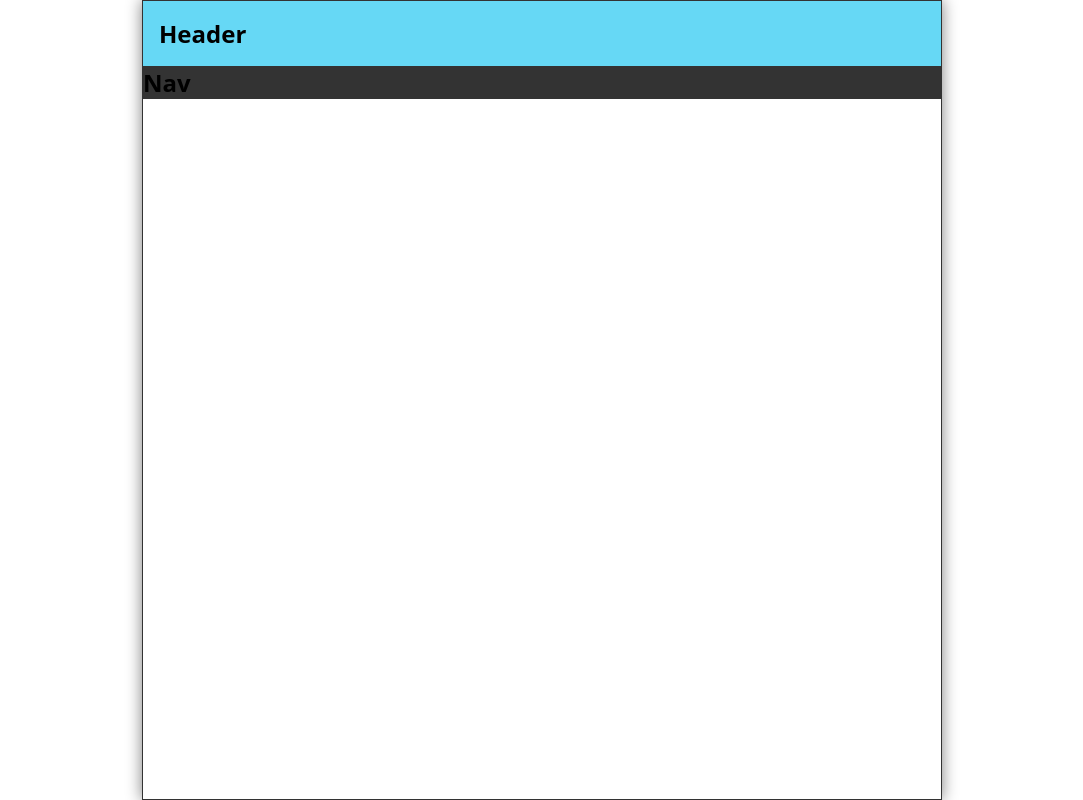
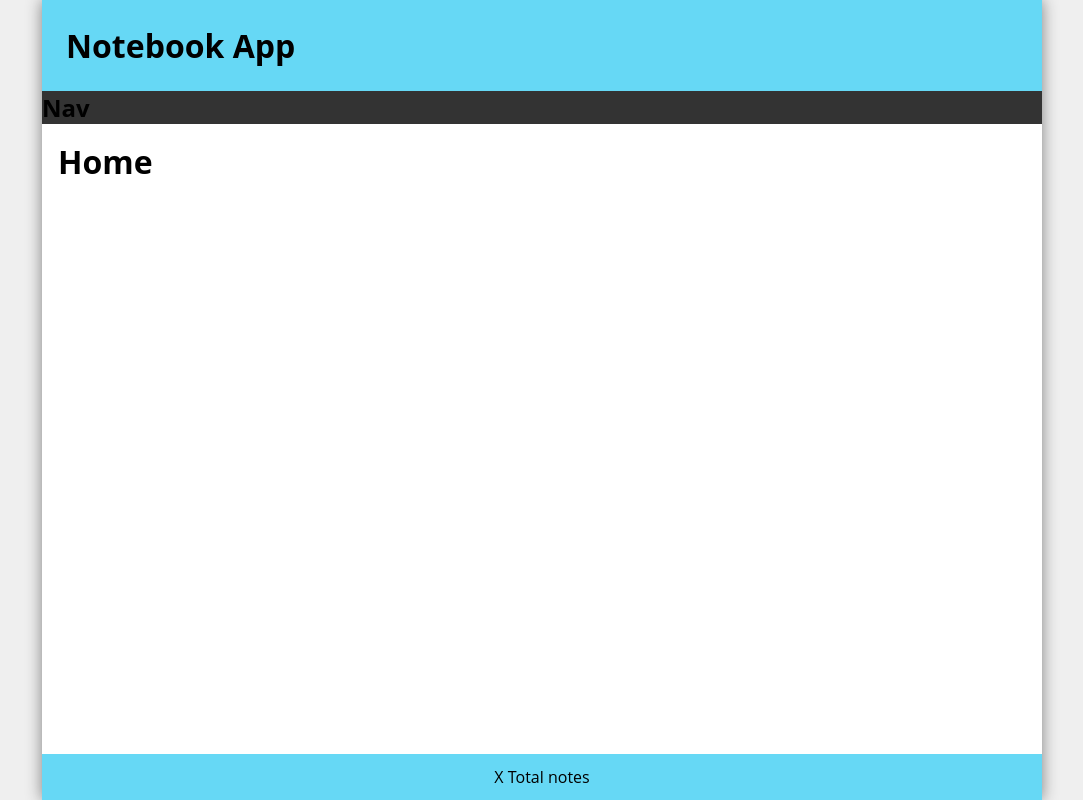
Before and after one commit to jordanr2m/react-notebook-app, a React (Create React App) app: page / in a window 1280 px wide. Shown: the whole page, without its empty margins (98-1181 px from the left). Built offline with nearby package versions, Linux system fonts and the light colour scheme.

Commit message:
Worked on the Header and Nav components and some styling.

```diff
--- a/package.json
+++ b/package.json
@@ -8,6 +8,7 @@
     "@testing-library/user-event": "^13.5.0",
     "react": "^18.3.1",
     "react-dom": "^18.3.1",
+    "react-router-dom": "^6.26.1",
     "react-scripts": "5.0.1",
     "web-vitals": "^2.1.4"
   },
--- a/src/App.js
+++ b/src/App.js
@@ -1,12 +1,28 @@
-import Header from './components/Header.js';
-import Nav from './components/Nav.js';
+import Layout from './Layout.js';
+import Home from './components/Home.js';
+import NewPost from './components/NewPost.js';
+import PostPage from './components/PostPage.js';
+import About from './components/About.js';
+import Missing from './components/Missing.js';
+import { Routes, Route, useNavigate } from 'react-router-dom';
 
 function App() {
   return (
-    <div className="App">
-      <Header />
-      <Nav />
-    </div>
+    <Routes>
+      <Route path="/" element={<Layout />} >
+
+        <Route index element={<Home />} />
+
+        <Route path="post">
+          <Route index element={<NewPost />} />
+          <Route path=":id" element={PostPage} />
+        </Route>
+
+        <Route path="about" element={<About />} />
+
+        <Route path="*" element={<Missing />} />
+      </Route>
+    </Routes>
   );
 }
 
--- a/src/Layout.js
+++ b/src/Layout.js
@@ -1,9 +1,15 @@
-
+import Header from './components/Header.js';
+import Nav from './components/Nav.js';
+import Footer from './components/Footer.js';
+import { Outlet } from 'react-router-dom';
 
 const Layout = () => {
   return (
-    <div>
-
+    <div className="App">
+      <Header />
+      <Nav />
+      <Outlet />
+      <Footer />
     </div>
   )
 }
--- a/src/components/Footer.js
+++ b/src/components/Footer.js
@@ -1,10 +1,8 @@
-
-
 const Footer = () => {
   return (
-    <div>
-      <h2>Footer</h2>
-    </div>
+    <footer className="Footer default-theme">
+      <p>X Total notes</p>
+    </footer>
   )
 }
 
--- a/src/components/Header.js
+++ b/src/components/Header.js
@@ -2,8 +2,8 @@
 
 const Header = () => {
   return (
-    <header className='Header'>
-      <h1>Header</h1>
+    <header className='Header default-theme'>
+      <h1>Notebook App</h1>
     </header>
   )
 }
--- a/src/components/Home.js
+++ b/src/components/Home.js
@@ -2,9 +2,9 @@
 
 const Home = () => {
   return (
-    <div>
+    <main className="Home">
       <h1>Home</h1>
-    </div>
+    </main>
   )
 }
 
--- a/src/components/Nav.js
+++ b/src/components/Nav.js
@@ -2,7 +2,7 @@
 
 const Nav = () => {
   return (
-    <nav className='Nav'>
+    <nav className='Nav default-theme'>
       <h1>Nav</h1>
     </nav>
   )
--- a/src/index.css
+++ b/src/index.css
@@ -13,10 +13,10 @@ body {
   -webkit-font-smoothing: antialiased;
   -moz-osx-font-smoothing: grayscale;
   display: flex;
-  /* background-color: #efefef; */
+  background-color: #efefef;
 }
 
-/* Makes App width consistent */
+/* Make App width consistent */
 #root {
   flex-grow: 1;
   /* CENTER the app */
@@ -27,46 +27,64 @@ body {
 
 .App {
   width: 100%;
-  max-width: 800px; /* If we remove this, the app becomes FULL SCREEN !!! */
+  max-width: 1000px;
   height: 100vh;
   display: flex;
-  flex-direction: column; /* Make the Components stack on top of each other */
+  flex-direction: column;
   justify-content: flex-start;
   align-items: center;
-  border: 1px solid #333;
   box-shadow: 0px 0px 15px gray;
 }
 
-.Header,
-.Footer {
+
+/***** THEME COLORS for APP *****/
+Header.default-theme,
+Footer.default-theme {
+  background-color: #66d8f5;
+}
+
+Nav.default-theme {
+  background-color: #333;
+}
+
+
+
+.Header {
   width: 100%;
-  background-color: #66d8f5;
-  padding: 1rem;
-  display: flex;
-  justify-content: space-between;
-  align-items: center;
+  padding: 1.5rem;
 }
 
 .Header h1 {
-  font-size: 1.5rem;
-}
-
-.Header svg {
   font-size: 2rem;
 }
 
 .Footer {
+  width: 100%;
   padding: 0.75rem;
-  /* !! Good way to center when you have only 1 thing */
+  /* center when you have only 1 thing */
   display: grid;
   place-content: center;
 }
 
 .Nav {
   width: 100%;
-  background-color: #333;
   display: flex;
   flex-direction: column;
   justify-content: flex-start;
   align-items: flex-start;
 }
+
+
+
+
+.Home,
+.NewPost,
+.PostPage,
+.About,
+.Missing {
+  width: 100%;
+  flex-grow: 1; /* Take up all extra space */
+  padding: 1rem;
+  overflow-y: auto; /* Allows the Footer to stay sticky at the bottom of the window. Remove this to push Footer to bottom of page. */
+  background-color: #fff;
+}
--- a/src/index.js
+++ b/src/index.js
@@ -2,10 +2,15 @@ import React from 'react';
 import ReactDOM from 'react-dom/client';
 import './index.css';
 import App from './App';
+import { BrowserRouter, Route, Routes } from 'react-router-dom';
 
 const root = ReactDOM.createRoot(document.getElementById('root'));
 root.render(
   <React.StrictMode>
-    <App />
+    <BrowserRouter>
+      <Routes>
+        <Route path='/*' element={<App />}/>
+      </Routes>
+    </BrowserRouter>
   </React.StrictMode>
 );
```
Also changed, not shown: 1 other file (tests, documents, lock files or other folders).
